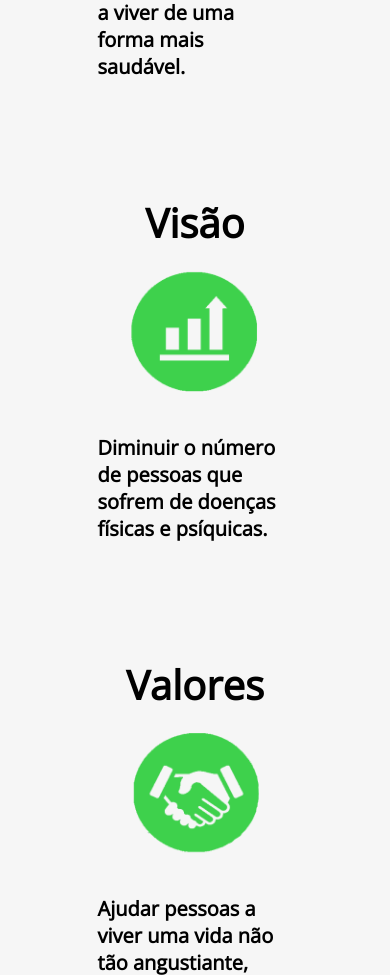
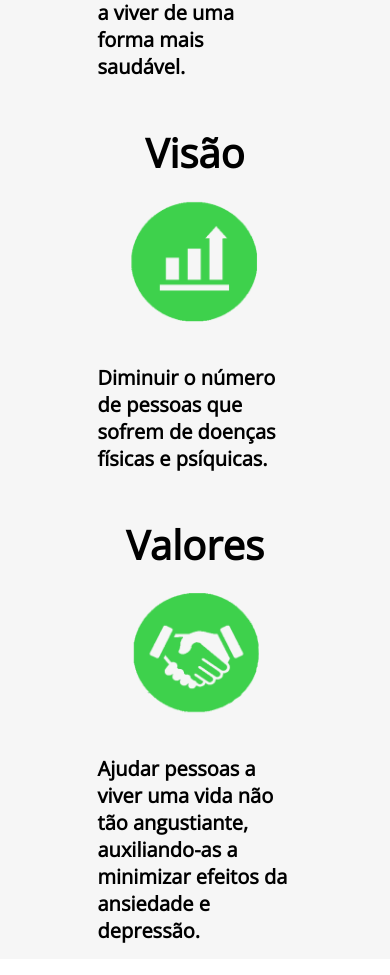
Before and after one commit to brunoholz/TCC, a plain HTML site: page TCC/index.html in a window 390 px wide. Shown: the part 2541-3516 px from the top of the page. Drawn offline with nearby package versions, Linux system fonts and the light colour scheme.

Commit message:
30/11/22 10:47 Responsividade em andamento! / CSS BgColor / Margins

```diff
--- a/TCC/CSS/style.css
+++ b/TCC/CSS/style.css
@@ -223,6 +223,7 @@ header {
     background-repeat: no-repeat;
     background-size: 100% 100%;
     padding: 0 0 400px 20px;
+    margin-top: 50px;
 }
 
 .teste {
@@ -244,8 +245,8 @@ header {
     }
 
     .visao {
-        margin-top: 100px;
-        margin-bottom: 100px;
+        margin-top: 30px;
+        margin-bottom: 30px;
     }
 
     .ideais p {
```
